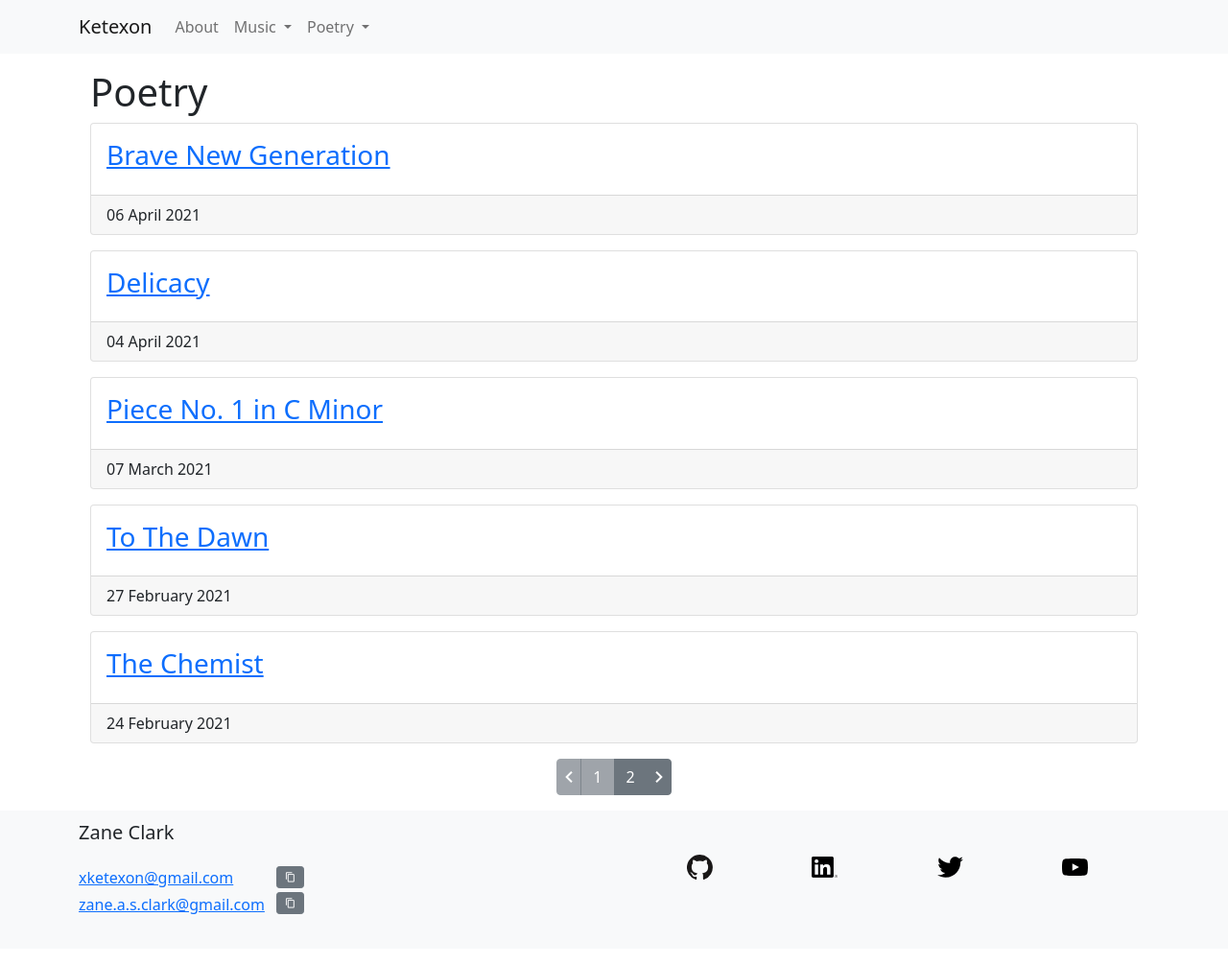
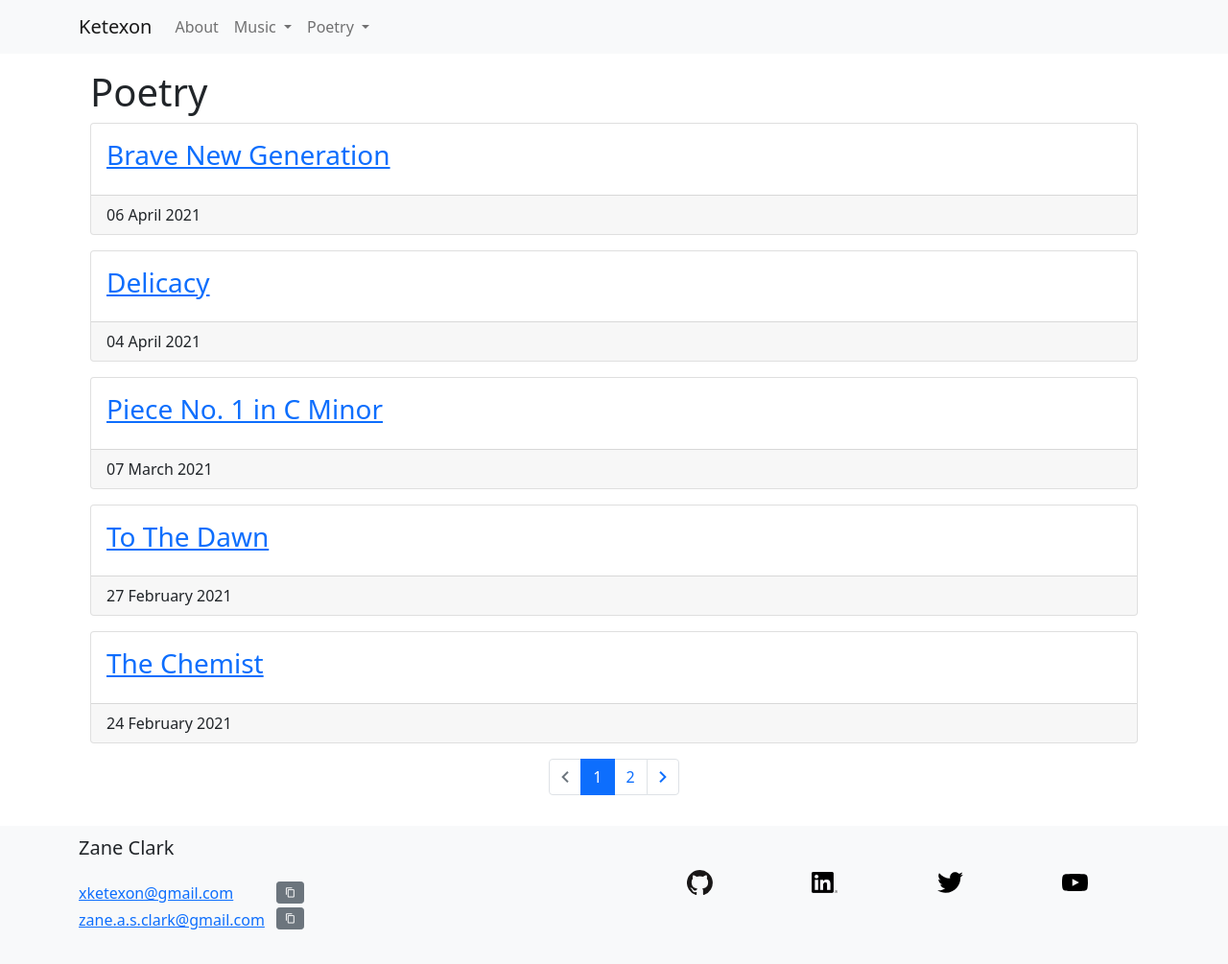
Before and after one commit to ketexon/ketexon.github.io_source, a Jekyll site: the page built from poetry/index.html, in a window 1280 px wide. Shown: the whole page at 96% size. Built offline with Jekyll 4.4.1, drawn with Linux system fonts in a browser that asks for light colours; the list of posts is cut into pages by our own code.

Commit message:
switched to bootstrap pagination

```diff
--- a/_layouts/collection.html
+++ b/_layouts/collection.html
@@ -53,23 +53,30 @@ layout: default
       {%- endfor -%}
       {%- if paginator.page_trail -%}
         <div class="container d-flex justify-content-center">
-          <div class="btn-group">
-            <a class="btn btn-secondary material-icons px-0 {% if paginator.previous_page_path == nil %}disabled{% endif %}"
+          <ul class="pagination">
+            <li class="page-item {% if paginator.previous_page_path == nil %}disabled{% endif %}">
+              <a class="page-link material-icons px-1"
                 href="{{ paginator.previous_page_path | prepend: site.baseurl }}">
                 navigate_before
               </a >
+            </li>
+
             {% for trail in paginator.page_trail %}
-            <a class="btn btn-secondary {% if page.url == trail.path %}disabled{% endif %}"
+            <li class="page-item {% if page.url == trail.path %}active{% endif %}">
+              <a class="page-link"
                 href="{{ trail.path | prepend: site.baseurl }}"
                 title="{{trail.title}}">
                 {{ trail.num }}
               </a >
+            </li>
             {% endfor %}
-            <a class="btn btn-secondary px-0 material-icons {% if paginator.next_page_path == nil %}disabled{% endif %}"
+            <li class="page-item {% if paginator.next_page_path == nil %}disabled{% endif %}">
+              <a class="page-link material-icons px-1"
                 href="{{ paginator.next_page_path | prepend: site.baseurl }}">
                 navigate_next
               </a >
-          </div>
+            </li>
+          </ul>
         </div>
       {%- endif -%}
     </div>
```
Lines whose indentation alone changed are shown as unchanged.
